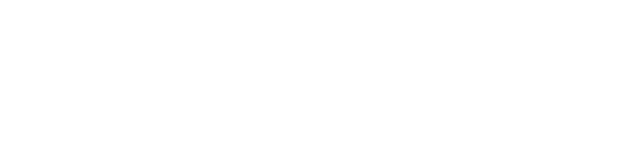
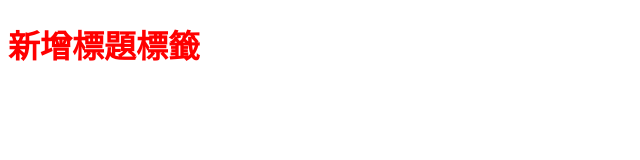
Before and after one commit to jillmfee25/jillmfee25, a plain HTML site: page b.txt/index.html in a window 1280 px wide. Shown: the whole page, without its empty margins (0-640 px from the left). Drawn offline with Linux system fonts and the light colour scheme.

Commit message:
新增標題標籤

```diff
--- a/b.txt/index.html
+++ b/b.txt/index.html
@@ -9,6 +9,6 @@
     <link rel="stylesheet" href="../css/all.css">
 </head>
 <body>
-
+    <h1>新增標題標籤</h1>
 </body>
 </html>
--- a/css/all.css
+++ b/css/all.css
@@ -1,3 +1,6 @@
 body{
-    color: #aaa;
+    color: #000;
 }
+h1{
+    color:#ff0000;
+}
```
